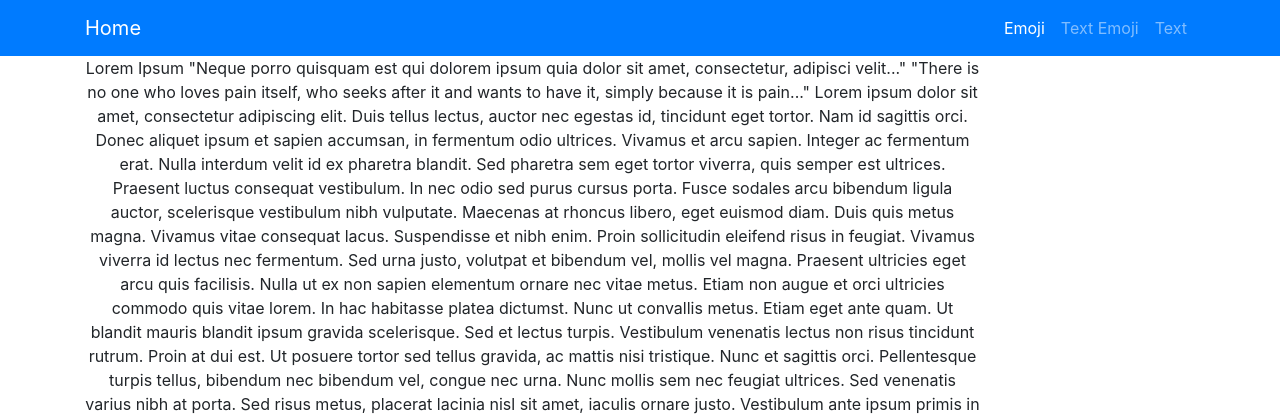
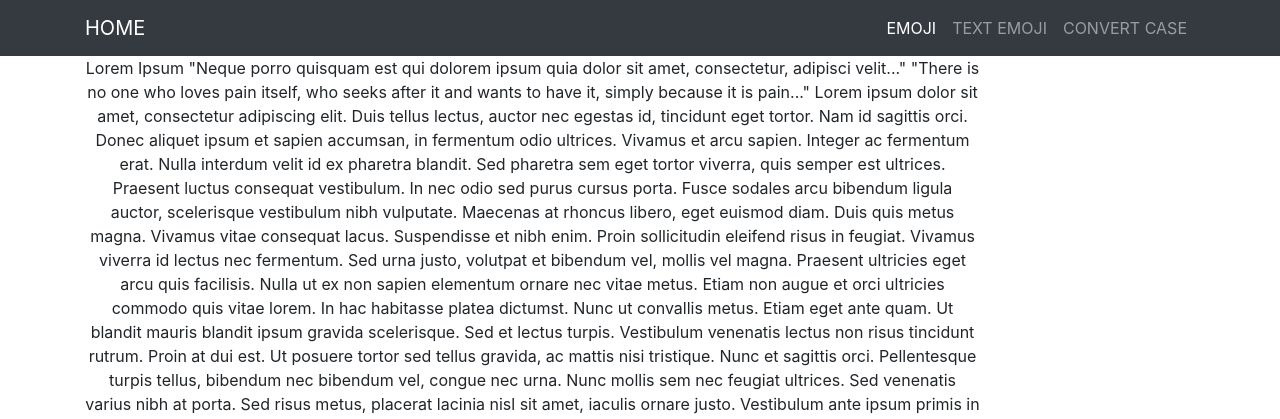
Before and after one commit to imHireki/git-test, a Django app: page / in a window 1280 px wide. Shown: the top 419 px of the page. Run offline with Django 3.2, Linux system fonts and the light colour scheme; some libraries are stand-ins or nearby versions.

Commit message:
update html partials

```diff
--- a/pages/views.py
+++ b/pages/views.py
@@ -7,3 +7,7 @@ def index(request):
 
 def textemoji(request):
     return render(request, 'pages/textemoji.html')
+
+
+def convertcase(request):
+    return render(request, 'pages/convert-case.html')
--- a/templates/partials/_nav.html
+++ b/templates/partials/_nav.html
@@ -1,21 +1,21 @@
 {% load static %}
-<nav class="navbar navbar-expand-lg navbar-dark bg-primary navbar-top">
+<nav class="navbar navbar-expand-lg navbar-dark bg-dark navbar-top">
 
     <div class="container">
-    <a class="navbar-brand" href="{% url 'index' %}">Home</a>
+    <a class="navbar-brand" href="{% url 'index' %}">HOME</a>
     <button class="navbar-toggler" type="button" data-toggle="collapse" data-target="#navbarResponsive" aria-controls="navbarResponsive" aria-expanded="false" aria-label="Toggle navigation">
         <span class="navbar-toggler-icon"></span>
     </button>
     <div class="collapse navbar-collapse" id="navbarResponsive">
         <ul class="navbar-nav ml-auto">
             <li class="nav-item active">
-                <a class="nav-link" href="{% url 'index' %}">Emoji</a>
+                <a class="nav-link" href="{% url 'index' %}">EMOJI</a>
             </li>
             <li class="nav-item">
-                <a class="nav-link" href="{% url 'textemoji' %}">Text Emoji</a>
+                <a class="nav-link" href="{% url 'textemoji' %}">TEXT EMOJI</a>
             </li>
             <li class="nav-item">
-                <a class="nav-link" href="{% url 'textemoji' %}">Text</a>
+                <a class="nav-link" href="{% url 'textemoji' %}">CONVERT CASE</a>
             </li>
         </ul>
         </div>
```
Also changed, not shown: pages/templates/pages/convertcase.html (added, +7 -0 lines).
